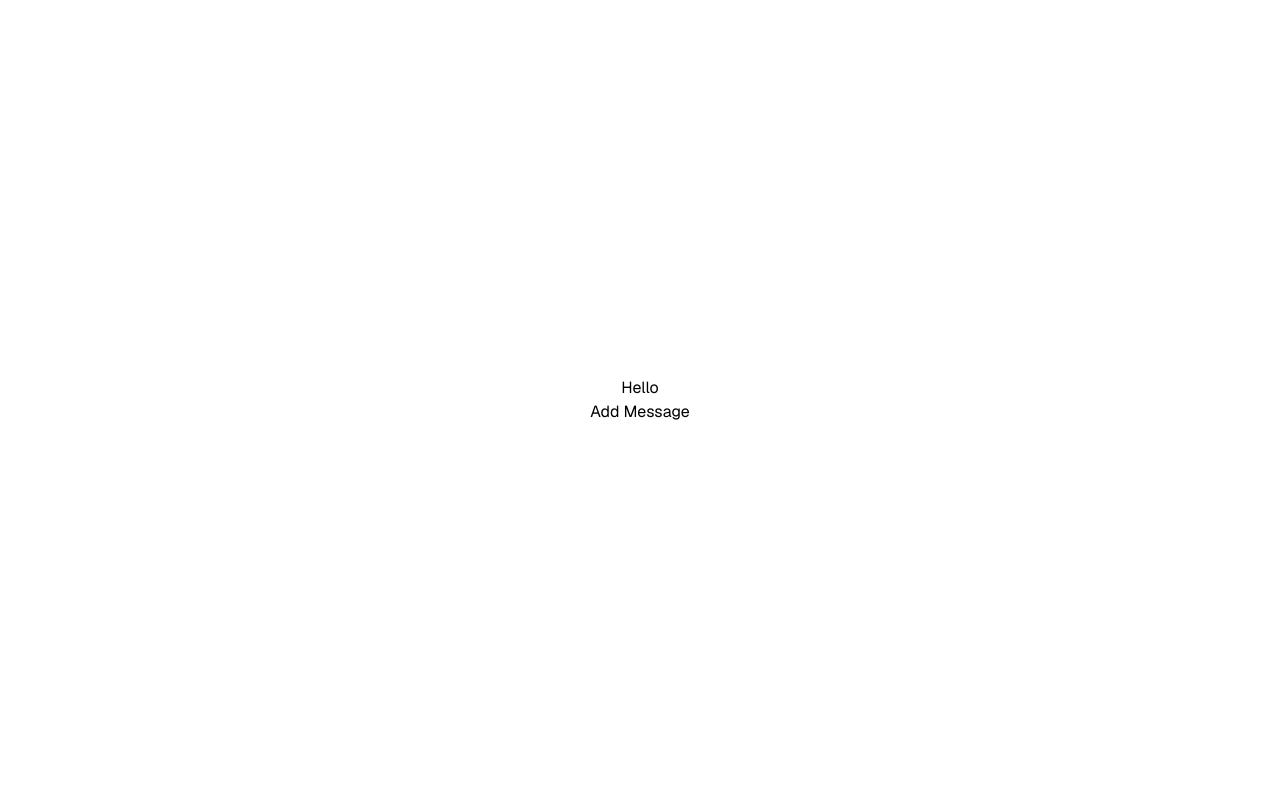
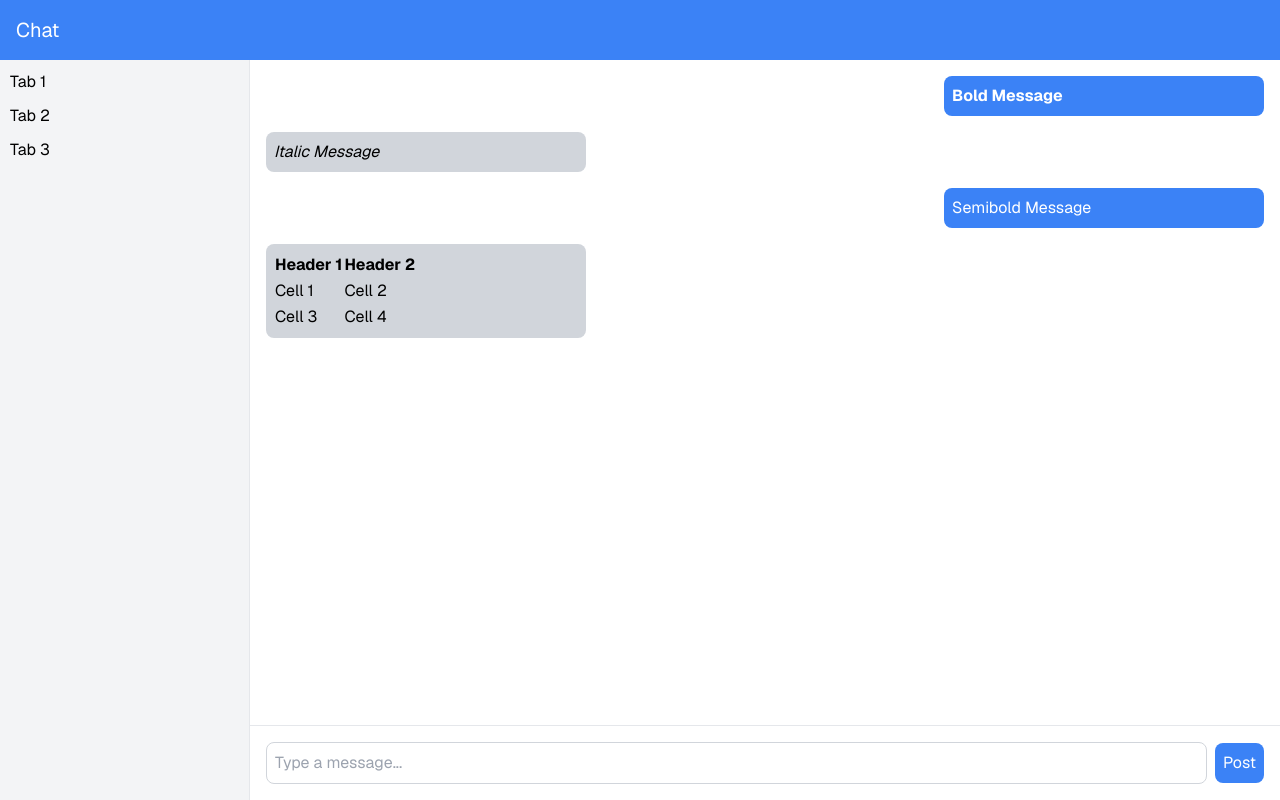
Before and after one commit to deep41/llm-rag-app, a Next.js app in the folder frontend/: page / in a window 1280 px wide. Built offline with nearby package versions, Linux system fonts and the light colour scheme.

Commit message:
added a sample chat layout

```diff
--- /dev/null
+++ b/frontend/src/app/api/new/route.ts
@@ -0,0 +1,7 @@
+export async function GET() {
+  return Response.json({ message: "get message" });
+}
+export async function POST(req: Request) {
+  const body = await req.json();
+  return Response.json({ message: "post message", body });
+}
--- /dev/null
+++ b/frontend/src/app/layout/ChatLayout.tsx
@@ -0,0 +1,19 @@
+// src/components/layouts/ChatLayout.tsx
+import React from "react";
+import ChatSideBar from "../../components/chat/ChatSideBar";
+import ChatView from "../../components/chat/ChatView";
+import Header from "@/components/Header";
+
+const ChatLayout: React.FC = () => {
+  return (
+    <div className="flex flex-col h-screen">
+      <Header />
+      <div className="flex flex-grow flex-row">
+        <ChatSideBar />
+        <ChatView />
+      </div>
+    </div>
+  );
+};
+
+export default ChatLayout;
--- a/frontend/src/app/page.tsx
+++ b/frontend/src/app/page.tsx
@@ -1,9 +1,9 @@
-import MessagesComponent from "../components/MessagesComponent";
+import ChatLayout from "./layout/ChatLayout";
 
 const Home = () => {
   return (
     <main>
-      <MessagesComponent />
+      <ChatLayout />
     </main>
   );
 };
--- /dev/null
+++ b/frontend/src/components/Header.tsx
@@ -0,0 +1,11 @@
+const Header = () => {
+  return (
+    <header className="bg-blue-500 p-4">
+      <div className="mx-auto">
+        <h1 className="text-white text-xl">Chat</h1>
+      </div>
+    </header>
+  );
+};
+
+export default Header;
--- /dev/null
+++ b/frontend/src/components/chat/ChatBubble.tsx
@@ -0,0 +1,25 @@
+// src/components/chat/ChatBubble.tsx
+import React from "react";
+import ReactMarkdown from "react-markdown";
+import remarkGfm from "remark-gfm";
+
+interface ChatBubbleProps {
+  type: "self" | "system";
+  content: string;
+}
+
+const ChatBubble: React.FC<ChatBubbleProps> = ({ type, content }) => {
+  return (
+    <div
+      className={`mb-4 p-2 rounded-lg max-w-xs ${
+        type === "self"
+          ? "bg-blue-500 text-white self-end ml-auto"
+          : "bg-gray-300 text-black self-start mr-auto"
+      }`}
+    >
+      <ReactMarkdown remarkPlugins={[remarkGfm]}>{content}</ReactMarkdown>
+    </div>
+  );
+};
+
+export default ChatBubble;
--- /dev/null
+++ b/frontend/src/components/chat/ChatSideBar.tsx
@@ -0,0 +1,14 @@
+// src/components/chat/ChatSideBar.tsx
+import React from "react";
+
+const ChatSideBar: React.FC = () => {
+  return (
+    <div className=" min-w-[250px] p-2.5 bg-gray-100 border-r border-gray-200">
+      <div style={{ marginBottom: "10px", cursor: "pointer" }}>Tab 1</div>
+      <div style={{ marginBottom: "10px", cursor: "pointer" }}>Tab 2</div>
+      <div style={{ marginBottom: "10px", cursor: "pointer" }}>Tab 3</div>
+    </div>
+  );
+};
+
+export default ChatSideBar;
--- /dev/null
+++ b/frontend/src/components/chat/ChatView.tsx
@@ -0,0 +1,66 @@
+"use client";
+import React, { useState } from "react";
+import { z } from "zod";
+import { messageSchema } from "@/lib/schemas";
+import ChatBubble from "./ChatBubble";
+
+const ChatView: React.FC = () => {
+  const [messages, setMessages] = useState<{ type: string; content: string }[]>(
+    [
+      { type: "self", content: "**Bold Message**" },
+      { type: "system", content: "_Italic Message_" },
+      { type: "self", content: "### Semibold Message" },
+      {
+        type: "system",
+        content: `| Header 1 | Header 2 |\n| ------- | ------- |\n| Cell 1  | Cell 2  |\n| Cell 3  | Cell 4  |`,
+      },
+    ]
+  );
+  const [inputValue, setInputValue] = useState("");
+
+  const handlePostMessage = () => {
+    try {
+      // Validate input
+      const parsed = messageSchema.parse({ content: inputValue });
+      // Add new message to the array
+      setMessages([...messages, { type: "self", content: parsed.content }]);
+      // Clear the input field
+      setInputValue("");
+    } catch (error) {
+      if (error instanceof z.ZodError) {
+        alert(error.errors.map((e) => e.message).join(", "));
+      }
+    }
+  };
+
+  return (
+    <div className="flex flex-col w-full bg-white">
+      <div className="flex-1 overflow-y-auto p-4">
+        {messages.map((message, index) => (
+          <ChatBubble
+            key={index}
+            type={message.type as "self" | "system"}
+            content={message.content}
+          />
+        ))}
+      </div>
+      <div className="flex items-center p-4 border-t border-gray-20">
+        <input
+          type="text"
+          className="flex-1 border border-gray-300 rounded-lg p-2 mr-2"
+          placeholder="Type a message..."
+          value={inputValue}
+          onChange={(e) => setInputValue(e.target.value)}
+        />
+        <button
+          onClick={handlePostMessage}
+          className="bg-blue-500 text-white p-2 rounded-lg"
+        >
+          Post
+        </button>
+      </div>
+    </div>
+  );
+};
+
+export default ChatView;
```
